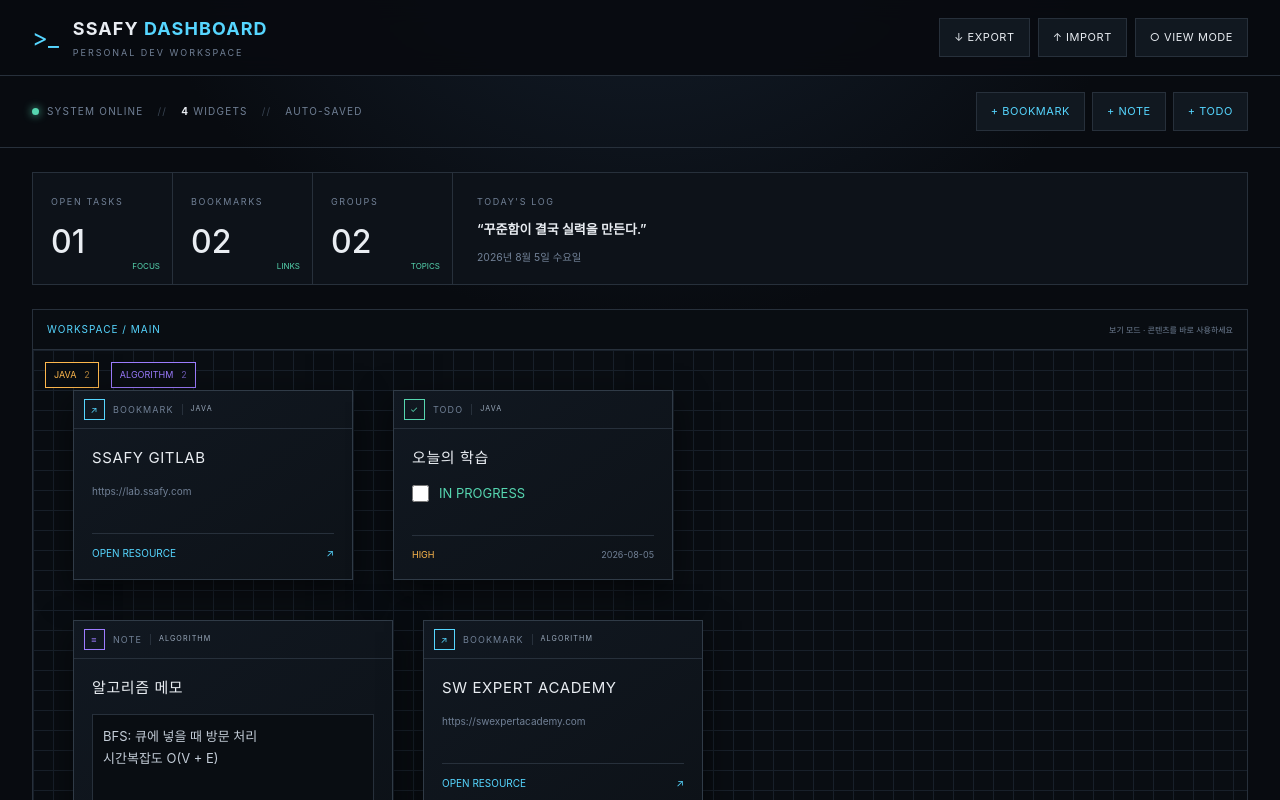
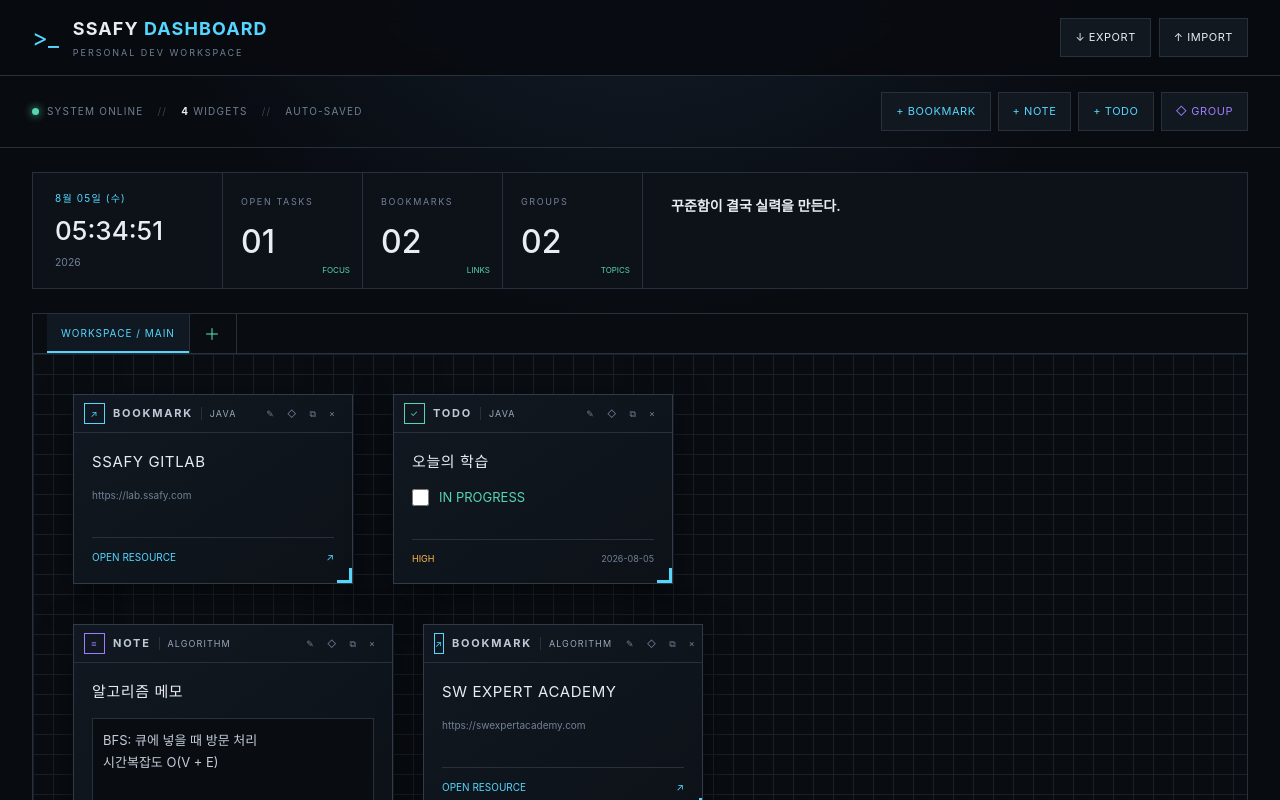
Before and after one commit to HappyBird6/SSAFY-DASHBOARD, a React (Vite) app: page / in a window 1280 px wide. Shown: the top 800 px of the page. Built offline with nearby package versions, Linux system fonts and the light colour scheme.

Commit message:
Add editable widgets and independent workspaces

```diff
--- a/app/page.tsx
+++ b/app/page.tsx
@@ -8,19 +8,22 @@ type Kind = "bookmark" | "note" | "todo";
 type Layout = { x: number; y: number; width: number; height: number; zIndex: number };
 type Widget = {
   id: string; type: Kind; title: string; layout: Layout; groupId: string | null;
+  workspaceId: string; style: { borderColor: string };
   locked: boolean; data: { url?: string; body?: string; done?: boolean; due?: string; priority?: string };
   createdAt: string; updatedAt: string;
 };
 type Group = { id: string; name: string; color: string; locked: boolean };
-type Store = { version: 1; exportedAt: string; settings: { grid: number }; groups: Group[]; widgets: Widget[] };
+type Workspace = { id: string; name: string };
+type Store = { version: 2; exportedAt: string; settings: { grid: number; message: string }; workspaces: Workspace[]; activeWorkspaceId: string; groups: Group[]; widgets: Widget[] };
 
 const backupSchema = z.object({
-  version: z.literal(1), exportedAt: z.string(), settings: z.object({ grid: z.number() }),
+  version: z.number(), exportedAt: z.string(), settings: z.object({ grid: z.number(), message: z.string().optional() }),
+  workspaces: z.array(z.object({ id: z.string(), name: z.string() })).optional(), activeWorkspaceId: z.string().optional(),
   groups: z.array(z.object({ id: z.string(), name: z.string(), color: z.string(), locked: z.boolean() })),
   widgets: z.array(z.object({
     id: z.string(), type: z.enum(["bookmark", "note", "todo"]), title: z.string(),
     layout: z.object({ x: z.number(), y: z.number(), width: z.number(), height: z.number(), zIndex: z.number() }),
-    groupId: z.string().nullable(), locked: z.boolean(), data: z.object({
+    groupId: z.string().nullable(), workspaceId: z.string().optional(), style: z.object({ borderColor: z.string() }).optional(), locked: z.boolean(), data: z.object({
       url: z.string().optional(), body: z.string().optional(), done: z.boolean().optional(),
       due: z.string().optional(), priority: z.string().optional(),
     }), createdAt: z.string(), updatedAt: z.string(),
@@ -28,13 +31,15 @@ const backupSchema = z.object({
 });
 
 const now = () => new Date().toISOString();
+const MAIN_WORKSPACE = "workspace-main";
 const make = (type: Kind, title: string, x: number, y: number, data: Widget["data"]): Widget => ({
-  id: crypto.randomUUID(), type, title, data, groupId: null, locked: false,
+  id: crypto.randomUUID(), type, title, data, groupId: null, workspaceId: MAIN_WORKSPACE, style: { borderColor: "#303b47" }, locked: false,
   layout: { x, y, width: type === "note" ? 320 : 280, height: type === "note" ? 230 : 190, zIndex: 1 },
   createdAt: now(), updatedAt: now(),
 });
 const initial: Store = {
-  version: 1, exportedAt: now(), settings: { grid: 20 },
+  version: 2, exportedAt: now(), settings: { grid: 20, message: "꾸준함이 결국 실력을 만든다." },
+  workspaces: [{ id: MAIN_WORKSPACE, name: "MAIN" }], activeWorkspaceId: MAIN_WORKSPACE,
   groups: [{ id: "g-java", name: "JAVA", color: "#ffb84d", locked: false }, { id: "g-algo", name: "ALGORITHM", color: "#9d7cff", locked: false }],
   widgets: [
     { ...make("bookmark", "SSAFY GITLAB", 40, 40, { url: "https://lab.ssafy.com" }), groupId: "g-java" },
@@ -44,31 +49,38 @@ const initial: Store = {
   ],
 };
 
+const normalizeStore = (value: unknown): Store => {
+  const parsed = backupSchema.parse(value); const workspaces = parsed.workspaces?.length ? parsed.workspaces : [{ id: MAIN_WORKSPACE, name: "MAIN" }];
+  const activeWorkspaceId = workspaces.some(w => w.id === parsed.activeWorkspaceId) ? parsed.activeWorkspaceId! : workspaces[0].id;
+  return { version: 2, exportedAt: parsed.exportedAt, settings: { grid: parsed.settings.grid, message: parsed.settings.message || "꾸준함이 결국 실력을 만든다." }, workspaces, activeWorkspaceId, groups: parsed.groups, widgets: parsed.widgets.map(w => ({ ...w, workspaceId: w.workspaceId || MAIN_WORKSPACE, style: w.style || { borderColor: "#303b47" } })) };
+};
+
 function Icon({ type }: { type: Kind }) { return <span className={`kind kind-${type}`}>{type === "bookmark" ? "↗" : type === "note" ? "≡" : "✓"}</span>; }
 
 export default function Home() {
   const [store, setStore] = useState<Store>(() => {
     if (typeof window === "undefined") return initial;
-    try { const raw = localStorage.getItem("ssafy-dashboard-v1"); return raw ? backupSchema.parse(JSON.parse(raw)) : initial; }
+    try { const raw = localStorage.getItem("ssafy-dashboard-v1"); return raw ? normalizeStore(JSON.parse(raw)) : initial; }
     catch { return initial; }
   });
-  const [editing, setEditing] = useState(false);
-  const [modal, setModal] = useState<Kind | null>(null);
+  const [modal, setModal] = useState<{ type: Kind; widgetId?: string } | null>(null);
   const [grouping, setGrouping] = useState(false);
   const [selected, setSelected] = useState<string[]>([]);
   const [toast, setToast] = useState("");
+  const [clock, setClock] = useState(new Date());
   const canvasRef = useRef<HTMLDivElement>(null);
   const fileRef = useRef<HTMLInputElement>(null);
 
   useEffect(() => { localStorage.setItem("ssafy-dashboard-v1", JSON.stringify({ ...store, exportedAt: now() })); }, [store]);
   useEffect(() => { if (!toast) return; const id = setTimeout(() => setToast(""), 2800); return () => clearTimeout(id); }, [toast]);
+  useEffect(() => { const id = setInterval(() => setClock(new Date()), 1000); return () => clearInterval(id); }, []);
 
   const update = (id: string, patch: Partial<Widget>) => setStore(s => ({ ...s, widgets: s.widgets.map(w => w.id === id ? { ...w, ...patch, updatedAt: now() } : w) }));
   const updateLayout = (id: string, layout: Partial<Layout>) => setStore(s => ({ ...s, widgets: s.widgets.map(w => w.id === id ? { ...w, layout: { ...w.layout, ...layout }, updatedAt: now() } : w) }));
 
   useEffect(() => {
     const selector = ".widget:not(.locked)";
-    if (!editing || !canvasRef.current) { interact(selector).unset(); return; }
+    if (!canvasRef.current) { interact(selector).unset(); return; }
     const grid = store.settings.grid;
     interact(selector)
       .draggable({ allowFrom: ".drag-handle", listeners: {
@@ -84,17 +96,21 @@ export default function Home() {
       } })
       .resizable({ edges: { left: false, right: true, bottom: true, top: false }, modifiers: [interact.modifiers.snapSize({ targets: [interact.snappers.grid({ x: grid, y: grid })] }), interact.modifiers.restrictSize({ min: { width: 240, height: 150 } })], listeners: { move(e) { updateLayout(e.target.dataset.id, { width: e.rect.width, height: e.rect.height }); } } });
     return () => { interact(selector).unset(); document.body.classList.remove("is-dragging"); };
-  }, [editing, store.settings.grid, store.widgets]);
+  }, [store.settings.grid, store.widgets]);
 
-  const counts = useMemo(() => ({ todo: store.widgets.filter(w => w.type === "todo" && !w.data.done).length, bookmark: store.widgets.filter(w => w.type === "bookmark").length, group: store.groups.length }), [store]);
+  const visibleWidgets = useMemo(() => store.widgets.filter(w => w.workspaceId === store.activeWorkspaceId), [store.widgets, store.activeWorkspaceId]);
+  const modalWidget = modal?.widgetId ? store.widgets.find(w => w.id === modal.widgetId) : undefined;
+  const counts = useMemo(() => ({ todo: visibleWidgets.filter(w => w.type === "todo" && !w.data.done).length, bookmark: visibleWidgets.filter(w => w.type === "bookmark").length, group: store.groups.length }), [visibleWidgets, store.groups.length]);
   const addWidget = (event: React.FormEvent<HTMLFormElement>) => {
-    event.preventDefault(); const form = new FormData(event.currentTarget); const type = modal!; const title = String(form.get("title") || "새 위젯");
-    const data = type === "bookmark" ? { url: String(form.get("content") || "https://") } : type === "note" ? { body: String(form.get("content") || "") } : { done: false, due: String(form.get("due") || ""), priority: String(form.get("priority") || "MEDIUM") };
-    setStore(s => ({ ...s, widgets: [...s.widgets, make(type, title, 80 + (s.widgets.length % 4) * 40, 80 + (s.widgets.length % 5) * 40, data)] })); setModal(null); setToast("위젯을 추가했습니다.");
+    event.preventDefault(); const form = new FormData(event.currentTarget); const type = modal!.type; const title = String(form.get("title") || "새 위젯"); const borderColor = String(form.get("borderColor") || "#303b47");
+    const data = type === "bookmark" ? { url: String(form.get("content") || "https://") } : type === "note" ? { body: String(form.get("content") || "") } : { done: modalWidget?.data.done || false, due: String(form.get("due") || ""), priority: String(form.get("priority") || "MEDIUM") };
+    if (modal?.widgetId) { setStore(s => ({ ...s, widgets: s.widgets.map(w => w.id === modal.widgetId ? { ...w, title, data, style: { borderColor }, updatedAt: now() } : w) })); setToast("위젯을 수정했습니다."); }
+    else { setStore(s => ({ ...s, widgets: [...s.widgets, { ...make(type, title, 80 + (visibleWidgets.length % 4) * 40, 80 + (visibleWidgets.length % 5) * 40, data), workspaceId: s.activeWorkspaceId, style: { borderColor } }] })); setToast("위젯을 추가했습니다."); }
+    setModal(null);
   };
   const remove = (id: string) => { if (!confirm("이 위젯을 삭제할까요?")) return; const before = store.widgets.find(w => w.id === id); setStore(s => ({ ...s, widgets: s.widgets.filter(w => w.id !== id) })); setToast("삭제했습니다. 되돌리려면 Ctrl+Z 대신 백업을 활용해주세요."); if (!before) return; };
   const exportJson = () => { const blob = new Blob([JSON.stringify({ ...store, exportedAt: now() }, null, 2)], { type: "application/json" }); const a = document.createElement("a"); a.href = URL.createObjectURL(blob); a.download = `ssafy-dashboard-${new Date().toISOString().slice(0,10)}.json`; a.click(); URL.revokeObjectURL(a.href); };
-  const importJson = async (file?: File) => { if (!file) return; try { const parsed = backupSchema.parse(JSON.parse(await file.text())); if (!confirm("현재 데이터를 백업 파일 내용으로 교체할까요?")) return; setStore(parsed); setToast("워크스페이스를 복원했습니다."); } catch { setToast("유효하지 않은 백업 파일입니다. 기존 데이터는 유지됩니다."); } };
+  const importJson = async (file?: File) => { if (!file) return; try { const parsed = normalizeStore(JSON.parse(await file.text())); if (!confirm("현재 데이터를 백업 파일 내용으로 교체할까요?")) return; setStore(parsed); setToast("워크스페이스를 복원했습니다."); } catch { setToast("유효하지 않은 백업 파일입니다. 기존 데이터는 유지됩니다."); } };
   const createGroup = () => { if (selected.length < 1) return setToast("그룹으로 묶을 위젯을 선택해주세요."); const name = prompt("그룹 이름", "NEW GROUP"); if (!name) return; const id = crypto.randomUUID(); setStore(s => ({ ...s, groups: [...s.groups, { id, name, color: "#56d6b0", locked: false }], widgets: s.widgets.map(w => selected.includes(w.id) ? { ...w, groupId: id } : w) })); setSelected([]); setGrouping(false); setToast("새 그룹을 만들었습니다."); };
 
   return <main>
@@ -103,33 +119,31 @@ export default function Home() {
       <nav aria-label="워크스페이스 도구">
         <button className="ghost" onClick={exportJson}>↓ EXPORT</button><button className="ghost" onClick={() => fileRef.current?.click()}>↑ IMPORT</button>
         <input ref={fileRef} hidden type="file" accept="application/json" onChange={e => importJson(e.target.files?.[0])}/>
-        <button className={editing ? "mode active" : "mode"} onClick={() => { setEditing(v => !v); setGrouping(false); }}>{editing ? "● EDIT MODE" : "○ VIEW MODE"}</button>
       </nav>
     </header>
     <section className="commandbar">
       <div className="status"><span className="online"/>SYSTEM ONLINE <span className="slash">{"//"}</span> <b>{store.widgets.length}</b> WIDGETS <span className="slash">{"//"}</span> AUTO-SAVED</div>
-      <div className="actions"><button onClick={() => setModal("bookmark")}>+ BOOKMARK</button><button onClick={() => setModal("note")}>+ NOTE</button><button onClick={() => setModal("todo")}>+ TODO</button>{editing && <button className="group" onClick={() => setGrouping(v => !v)}>◇ GROUP</button>}</div>
+      <div className="actions"><button onClick={() => setModal({ type: "bookmark" })}>+ BOOKMARK</button><button onClick={() => setModal({ type: "note" })}>+ NOTE</button><button onClick={() => setModal({ type: "todo" })}>+ TODO</button><button className="group" onClick={() => setGrouping(v => !v)}>◇ GROUP</button></div>
     </section>
     <section className="stats" aria-label="요약">
-      <article><span>OPEN TASKS</span><b>{String(counts.todo).padStart(2,"0")}</b><i>FOCUS</i></article><article><span>BOOKMARKS</span><b>{String(counts.bookmark).padStart(2,"0")}</b><i>LINKS</i></article><article><span>GROUPS</span><b>{String(counts.group).padStart(2,"0")}</b><i>TOPICS</i></article><div className="quote"><span>TODAY&apos;S LOG</span><p>“꾸준함이 결국 실력을 만든다.”</p><small>{new Intl.DateTimeFormat("ko-KR", { dateStyle: "full" }).format(new Date())}</small></div>
+      <div className="datetime"><span>{new Intl.DateTimeFormat("ko-KR", { month: "short", day: "2-digit", weekday: "short" }).format(clock)}</span><b>{new Intl.DateTimeFormat("ko-KR", { hour: "2-digit", minute: "2-digit", second: "2-digit", hour12: false }).format(clock)}</b><small>{clock.getFullYear()}</small></div><article><span>OPEN TASKS</span><b>{String(counts.todo).padStart(2,"0")}</b><i>FOCUS</i></article><article><span>BOOKMARKS</span><b>{String(counts.bookmark).padStart(2,"0")}</b><i>LINKS</i></article><article><span>GROUPS</span><b>{String(counts.group).padStart(2,"0")}</b><i>TOPICS</i></article><div className="quote"><textarea aria-label="상단 메모" value={store.settings.message} onChange={e => setStore(s => ({ ...s, settings: { ...s.settings, message: e.target.value } }))} placeholder="기억할 문장을 적어두세요."/></div>
     </section>
     {grouping && <div className="selectionbar"><span>그룹화할 위젯 선택 · {selected.length}개 선택</span><button onClick={createGroup}>그룹 만들기</button><button onClick={() => {setGrouping(false);setSelected([]);}}>취소</button></div>}
-    <section className="canvas-wrap"><div className="canvas-label"><span>WORKSPACE / MAIN</span><small>{editing ? "드래그 핸들과 우측 하단으로 이동·크기 조절" : "보기 모드 · 콘텐츠를 바로 사용하세요"}</small></div>
-      <div className="canvas" ref={canvasRef} style={{ height: Math.max(650, ...store.widgets.map(w => w.layout.y + w.layout.height + 80)) }}>
-        {store.groups.map(g => <div key={g.id} className="group-chip" style={{ borderColor: g.color, color: g.color }}>{g.name} <span>{store.widgets.filter(w => w.groupId === g.id).length}</span></div>)}
-        {store.widgets.map(w => <article key={w.id} data-id={w.id} data-x={w.layout.x} data-y={w.layout.y} className={`widget ${w.locked ? "locked" : ""} ${selected.includes(w.id) ? "selected" : ""}`} style={{ transform: `translate(${w.layout.x}px, ${w.layout.y}px)`, width: w.layout.width, height: w.layout.height, zIndex: w.layout.zIndex }} onClick={() => grouping && setSelected(s => s.includes(w.id) ? s.filter(id => id !== w.id) : [...s, w.id])}>
-          <div className="widget-top drag-handle"><Icon type={w.type}/><span>{w.type.toUpperCase()}</span>{w.groupId && <small>{store.groups.find(g => g.id === w.groupId)?.name}</small>}<div className="widget-tools">{editing && <><button aria-label="잠금" onPointerDown={e=>e.stopPropagation()} onClick={() => update(w.id,{locked:!w.locked})}>{w.locked ? "◆" : "◇"}</button><button aria-label="복제" onPointerDown={e=>e.stopPropagation()} onClick={() => setStore(s => ({...s,widgets:[...s.widgets,{...w,id:crypto.randomUUID(),layout:{...w.layout,x:w.layout.x+20,y:w.layout.y+20}}]}))}>⧉</button><button aria-label="삭제" onPointerDown={e=>e.stopPropagation()} onClick={() => remove(w.id)}>×</button></>}</div></div>
+    <section className="canvas-wrap"><div className="canvas-label"><div className="workspace-tabs">{store.workspaces.map(ws => <button key={ws.id} className={ws.id === store.activeWorkspaceId ? "active" : ""} onClick={() => setStore(s => ({ ...s, activeWorkspaceId: ws.id }))}>WORKSPACE / {ws.name}</button>)}<button className="add-workspace" onClick={() => { const name = prompt("새 워크스페이스 이름", `SPACE ${store.workspaces.length + 1}`); if (!name) return; const id = crypto.randomUUID(); setStore(s => ({ ...s, workspaces: [...s.workspaces, { id, name: name.toUpperCase() }], activeWorkspaceId: id })); }}>＋</button></div></div>
+      <div className="canvas" ref={canvasRef} style={{ height: Math.max(650, ...visibleWidgets.map(w => w.layout.y + w.layout.height + 80)) }}>
+        {visibleWidgets.map(w => <article key={w.id} data-id={w.id} data-x={w.layout.x} data-y={w.layout.y} className={`widget ${w.locked ? "locked" : ""} ${selected.includes(w.id) ? "selected" : ""}`} style={{ transform: `translate(${w.layout.x}px, ${w.layout.y}px)`, width: w.layout.width, height: w.layout.height, zIndex: w.layout.zIndex, borderColor: w.style.borderColor }} onClick={() => grouping && setSelected(s => s.includes(w.id) ? s.filter(id => id !== w.id) : [...s, w.id])}>
+          <div className="widget-top drag-handle"><Icon type={w.type}/><span>{w.type.toUpperCase()}</span>{w.groupId && <small>{store.groups.find(g => g.id === w.groupId)?.name}</small>}<div className="widget-tools"><button aria-label="수정" onPointerDown={e=>e.stopPropagation()} onClick={() => setModal({ type: w.type, widgetId: w.id })}>✎</button><button aria-label="잠금" onPointerDown={e=>e.stopPropagation()} onClick={() => update(w.id,{locked:!w.locked})}>{w.locked ? "◆" : "◇"}</button><button aria-label="복제" onPointerDown={e=>e.stopPropagation()} onClick={() => setStore(s => ({...s,widgets:[...s.widgets,{...w,id:crypto.randomUUID(),layout:{...w.layout,x:w.layout.x+20,y:w.layout.y+20}}]}))}>⧉</button><button aria-label="삭제" onPointerDown={e=>e.stopPropagation()} onClick={() => remove(w.id)}>×</button></div></div>
           <div className="widget-body"><h2>{w.title}</h2>
             {w.type === "bookmark" && <><p className="url">{w.data.url}</p><a href={w.data.url} target="_blank" rel="noreferrer">OPEN RESOURCE <span>↗</span></a></>}
-            {w.type === "note" && <textarea aria-label={`${w.title} 내용`} value={w.data.body || ""} readOnly={!editing} onChange={e => update(w.id,{data:{...w.data,body:e.target.value}})}/>}
+            {w.type === "note" && <textarea aria-label={`${w.title} 내용`} value={w.data.body || ""} readOnly/>}
             {w.type === "todo" && <label className="todo"><input type="checkbox" checked={!!w.data.done} onChange={e => update(w.id,{data:{...w.data,done:e.target.checked}})}/><span className={w.data.done ? "done" : ""}>{w.data.done ? "COMPLETED" : "IN PROGRESS"}</span></label>}
             {w.type === "todo" && <div className="meta"><span className={`priority ${w.data.priority?.toLowerCase()}`}>{w.data.priority}</span><span>{w.data.due || "NO DEADLINE"}</span></div>}
-          </div>{editing && !w.locked && <span className="resize-corner"/>}
+          </div>{!w.locked && <span className="resize-corner"/>}
         </article>)}
       </div>
     </section>
     <footer><span>LOCAL STORAGE <b>ACTIVE</b></span><span>DATA STAYS ON THIS DEVICE</span><span>SSAFY DASHBOARD · V1.0.1</span></footer>
-    {modal && <div className="modal-backdrop" onMouseDown={e => e.target === e.currentTarget && setModal(null)}><form className="modal" onSubmit={addWidget}><div><span>NEW / {modal.toUpperCase()}</span><button type="button" onClick={() => setModal(null)}>×</button></div><h2>새 {modal === "bookmark" ? "북마크" : modal === "note" ? "메모" : "할 일"}</h2><label>제목<input name="title" required autoFocus placeholder="제목을 입력하세요"/></label>{modal !== "todo" && <label>{modal === "bookmark" ? "URL" : "내용"}{modal === "note" ? <textarea name="content" rows={5} placeholder="메모를 입력하세요"/> : <input name="content" type="url" defaultValue="https://" required/>}</label>}{modal === "todo" && <><label>마감일<input name="due" type="date"/></label><label>우선순위<select name="priority"><option>HIGH</option><option>MEDIUM</option><option>LOW</option></select></label></>}<div className="modal-actions"><button type="button" onClick={() => setModal(null)}>CANCEL</button><button type="submit">CREATE WIDGET</button></div></form></div>}
+    {modal && <div className="modal-backdrop" onMouseDown={e => e.target === e.currentTarget && setModal(null)}><form className="modal" onSubmit={addWidget}><div><span>{modalWidget ? "EDIT" : "NEW"} / {modal.type.toUpperCase()}</span><button type="button" onClick={() => setModal(null)}>×</button></div><h2>{modalWidget ? "위젯 수정" : `새 ${modal.type === "bookmark" ? "북마크" : modal.type === "note" ? "메모" : "할 일"}`}</h2><label>제목<input name="title" required autoFocus defaultValue={modalWidget?.title} placeholder="제목을 입력하세요"/></label><label>테두리 색상<input className="color-input" name="borderColor" type="color" defaultValue={modalWidget?.style.borderColor || "#303b47"}/></label>{modal.type !== "todo" && <label>{modal.type === "bookmark" ? "URL" : "내용"}{modal.type === "note" ? <textarea name="content" rows={5} defaultValue={modalWidget?.data.body} placeholder="메모를 입력하세요"/> : <input name="content" type="url" defaultValue={modalWidget?.data.url || "https://"} required/>}</label>}{modal.type === "todo" && <><label>마감일<input name="due" type="date" defaultValue={modalWidget?.data.due}/></label><label>우선순위<select name="priority" defaultValue={modalWidget?.data.priority || "MEDIUM"}><option>HIGH</option><option>MEDIUM</option><option>LOW</option></select></label></>}<div className="modal-actions"><button type="button" onClick={() => setModal(null)}>CANCEL</button><button type="submit">{modalWidget ? "SAVE CHANGES" : "CREATE WIDGET"}</button></div></form></div>}
     {toast && <div className="toast" role="status">{toast}</div>}
   </main>;
 }
```
Also changed, not shown: app/globals.css.
